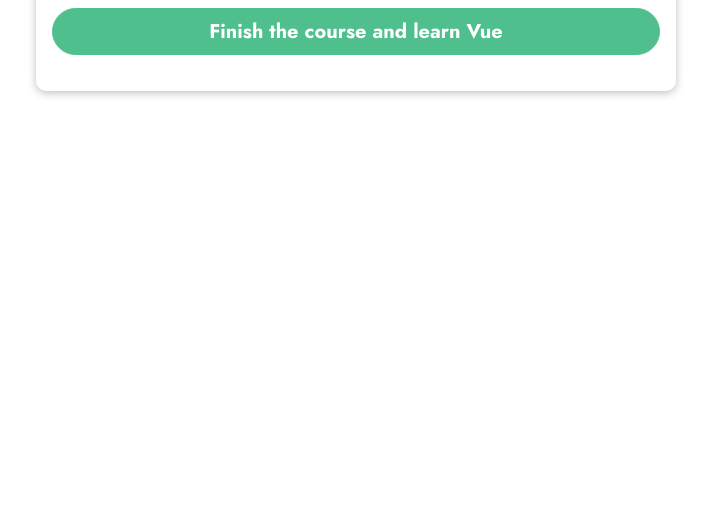
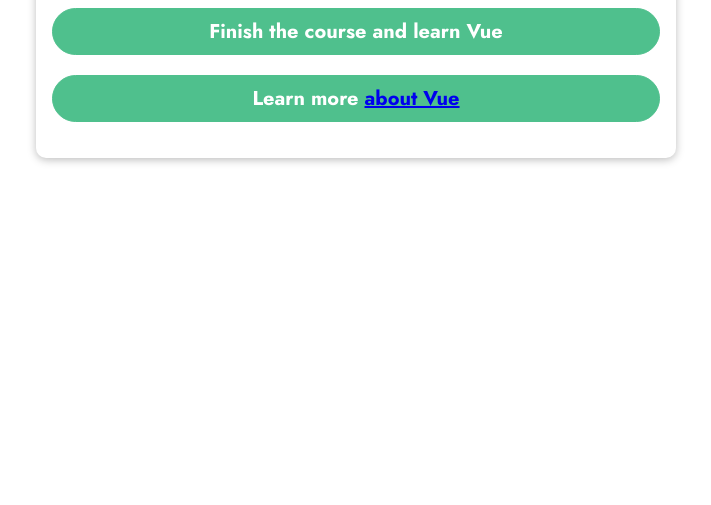
Before and after one commit to jesusmsr/vue-course, a plain HTML site: page basics-01-starting-code/index.html in a window 1280 px wide. Shown: the part 295-800 px from the top of the page, without its empty margins (284-995 px from the left). Drawn offline with nearby package versions, Linux system fonts and the light colour scheme.

Commit message:
binding attributes

```diff
--- a/basics-01-starting-code/app.js
+++ b/basics-01-starting-code/app.js
@@ -1,7 +1,8 @@
 const app = Vue.createApp({
     data: () => {
         return {
-            courseGoal: 'Finish the course and learn Vue'
+            courseGoal: 'Finish the course and learn Vue',
+            vueLink: 'https://vuejs.org/'
         }
     }
 });
--- a/basics-01-starting-code/index.html
+++ b/basics-01-starting-code/index.html
@@ -23,6 +23,7 @@
   <section id="user-goal">
     <h2>My Course Goal</h2>
     <p>{{ courseGoal }}</p>
+    <p>Learn more <a v-bind:href="vueLink">about Vue</a></p>
   </section>
 </body>
 
```
